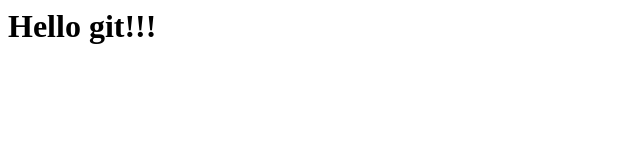
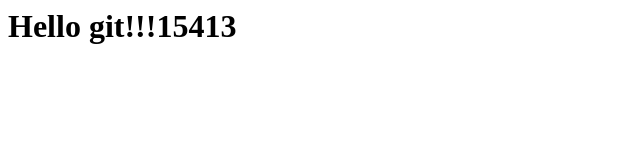
Before and after one commit to vt789/1, a plain HTML site: page index.html in a window 1280 px wide. Shown: the whole page, without its empty margins (0-640 px from the left). Drawn offline with Linux system fonts and the light colour scheme.

Commit message:
wrong commit 3

```diff
--- a/index.html
+++ b/index.html
@@ -1 +1 @@
-<h1>Hello git!!!</h1>
+<h1>Hello git!!!15413</h1>
```
